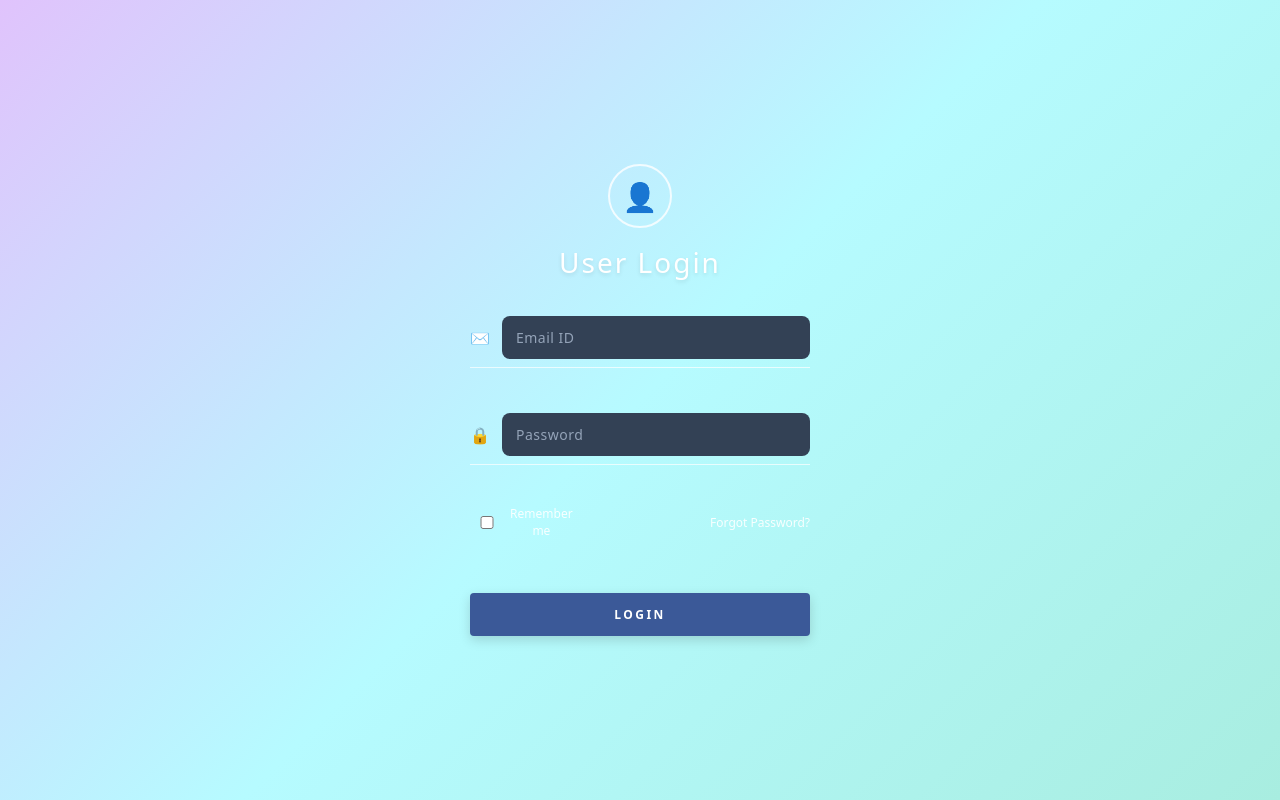
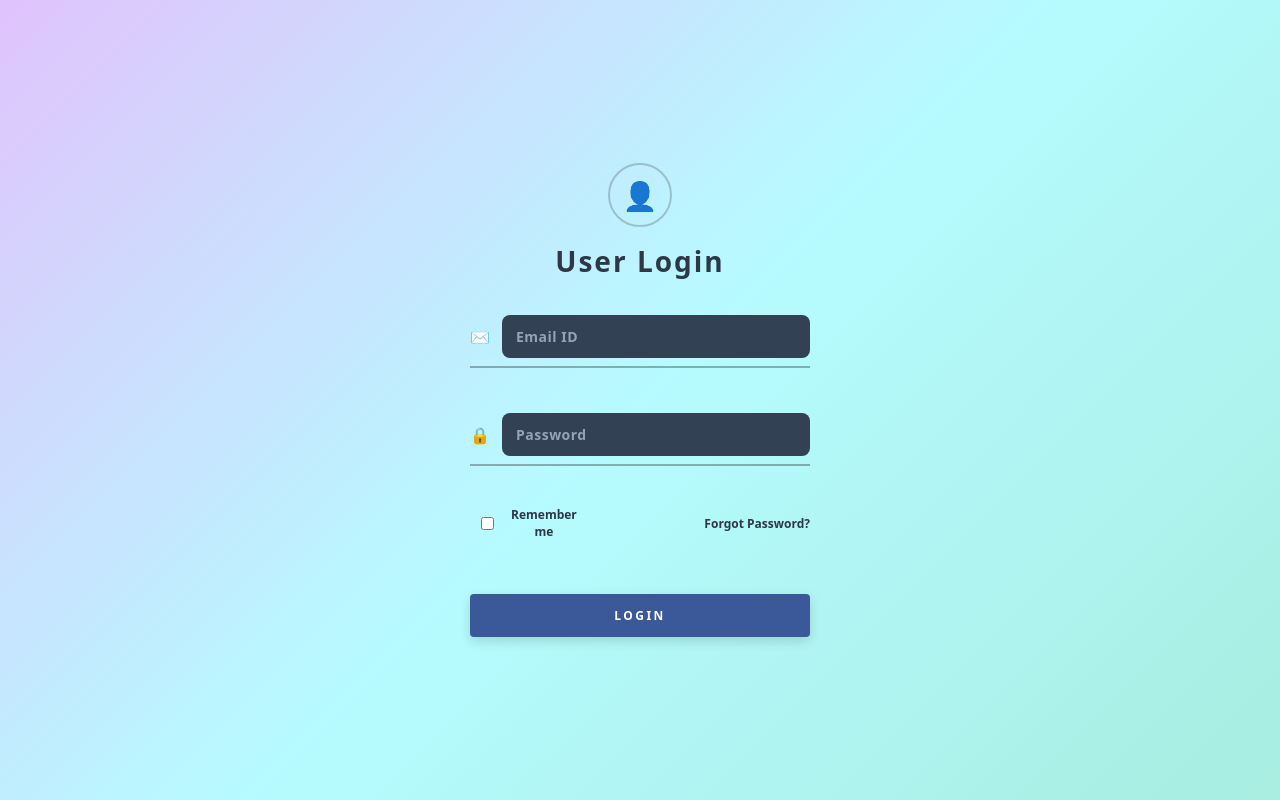
Before and after one commit to raulherndez/inventario-app, a React (Vite) app: page / in a window 1280 px wide. Built offline with nearby package versions, Linux system fonts and the light colour scheme; no server answers.

Commit message:
style: change login text to dark color for better readability

```diff
--- a/src/components/Login.jsx
+++ b/src/components/Login.jsx
@@ -45,7 +45,7 @@ export default function Login({ onLoginSuccess }) {
       zIndex: 9999,
       margin: 0
     }}>
-      {/* Caja centralizadora invisible que mantiene todo ordenado y con un ancho perfecto */}
+      {/* Caja centralizadora invisible */}
       <div style={{
         width: '100%',
         maxWidth: '380px',
@@ -60,25 +60,24 @@ export default function Login({ onLoginSuccess }) {
           height: '64px',
           margin: '0 auto 15px auto',
           borderRadius: '50%',
-          border: '2px solid rgba(255, 255, 255, 0.8)',
+          border: '2px solid rgba(0, 0, 0, 0.2)',
           display: 'flex',
           alignItems: 'center',
           justifyContent: 'center',
           fontSize: '28px',
-          color: '#ffffff'
+          color: '#2d3748'
         }}>
           👤
         </div>
 
-        {/* Título */}
+        {/* Título en color oscuro y negrita fuerte */}
         <h2 style={{
           fontSize: '28px',
-          fontWeight: '300',
+          fontWeight: '700',
           letterSpacing: '2px',
-          color: '#ffffff',
+          color: '#2d3748',
           marginBottom: '35px',
-          marginTop: 0,
-          textShadow: '0 2px 4px rgba(0,0,0,0.1)'
+          marginTop: 0
         }}>
           User Login
         </h2>
@@ -89,8 +88,9 @@ export default function Login({ onLoginSuccess }) {
             padding: '10px',
             fontSize: '13px',
             color: '#fff',
-            backgroundColor: 'rgba(239, 68, 68, 0.8)',
-            borderRadius: '6px'
+            backgroundColor: 'rgba(239, 68, 68, 0.9)',
+            borderRadius: '6px',
+            fontWeight: '600'
           }}>
             {errorMsg}
           </div>
@@ -101,7 +101,7 @@ export default function Login({ onLoginSuccess }) {
           {/* Input Email */}
           <div style={{
             position: 'relative',
-            borderBottom: '1px solid rgba(255, 255, 255, 0.7)',
+            borderBottom: '2px solid rgba(0, 0, 0, 0.3)',
             marginBottom: '25px',
             paddingBottom: '8px',
             display: 'flex',
@@ -119,8 +119,9 @@ export default function Login({ onLoginSuccess }) {
                 background: 'transparent',
                 border: 'none',
                 outline: 'none',
-                color: '#ffffff',
+                color: '#2d3748',
                 fontSize: '14px',
+                fontWeight: '600',
                 letterSpacing: '0.5px'
               }}
             />
@@ -129,7 +130,7 @@ export default function Login({ onLoginSuccess }) {
           {/* Input Password */}
           <div style={{
             position: 'relative',
-            borderBottom: '1px solid rgba(255, 255, 255, 0.7)',
+            borderBottom: '2px solid rgba(0, 0, 0, 0.3)',
             marginBottom: '20px',
             paddingBottom: '8px',
             display: 'flex',
@@ -147,20 +148,22 @@ export default function Login({ onLoginSuccess }) {
                 background: 'transparent',
                 border: 'none',
                 outline: 'none',
-                color: '#ffffff',
+                color: '#2d3748',
                 fontSize: '14px',
+                fontWeight: '600',
                 letterSpacing: '0.5px'
               }}
             />
           </div>
 
-          {/* Opciones (Remember me / Forgot password) */}
+          {/* Opciones (Remember me / Forgot password en oscuro y negrita) */}
           <div style={{
             display: 'flex',
             justifyContent: 'space-between',
             alignItems: 'center',
             fontSize: '12px',
-            color: 'rgba(255, 255, 255, 0.9)',
+            fontWeight: '700',
+            color: '#2d3748',
             marginBottom: '30px'
           }}>
             <label style={{ display: 'flex', alignItems: 'center', cursor: 'pointer' }}>
@@ -184,7 +187,7 @@ export default function Login({ onLoginSuccess }) {
               border: 'none',
               borderRadius: '4px',
               cursor: 'pointer',
-              fontWeight: '600',
+              fontWeight: '700',
               textTransform: 'uppercase',
               boxShadow: '0 4px 12px rgba(0,0,0,0.15)',
               opacity: loading ? 0.5 : 1
```
Also changed, not shown: 1 other file (tests, documents, lock files or other folders).
